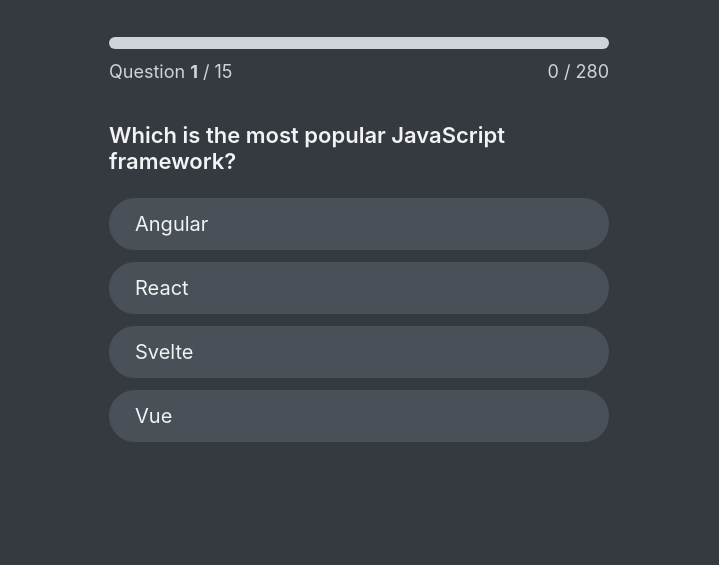
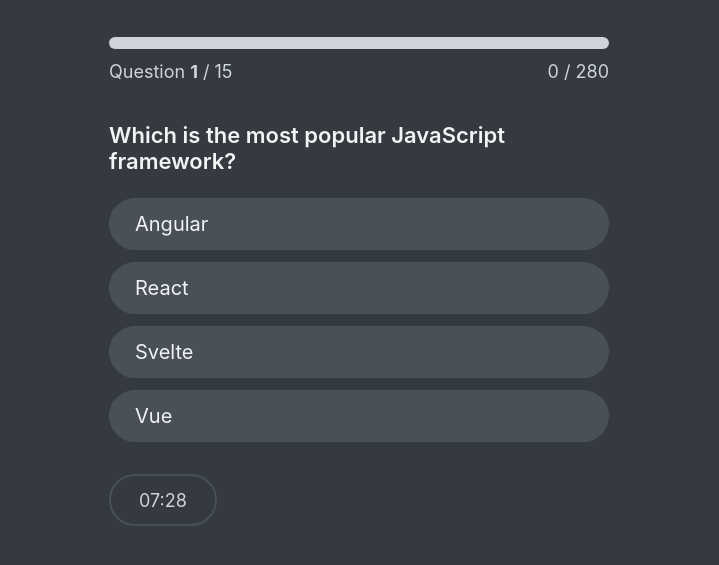
Before and after one commit to aadil-rehman/Quiz-App, a React app: page / in a window 1280 px wide. Both pictures are taken after a click on the button "Let's start". Shown: the part 175-740 px from the top of the page, without its empty margins (281-1000 px from the left). Built offline with nearby package versions, Linux system fonts and the light colour scheme; data requests are answered from the project's data file.

Commit message:
Added timer

```diff
--- a/public/index.html
+++ b/public/index.html
@@ -1,14 +1,12 @@
 <!DOCTYPE html>
 <html lang="en">
+
 <head>
   <meta charset="utf-8" />
   <link rel="icon" href="%PUBLIC_URL%/favicon.ico" />
   <meta name="viewport" content="width=device-width, initial-scale=1" />
   <meta name="theme-color" content="#000000" />
-    <meta
-      name="description"
-      content="Web site created using create-react-app"
-    />
+  <meta name="description" content="Web site created using create-react-app" />
   <link rel="apple-touch-icon" href="%PUBLIC_URL%/logo192.png" />
   <!--
       manifest.json provides metadata used when your web app is installed on a
@@ -24,8 +22,9 @@
       work correctly both with client-side routing and a non-root public URL.
       Learn how to configure a non-root public URL by running `npm run build`.
     -->
-    <title>React App</title>
+  <title>The React Quiz</title>
 </head>
+
 <body>
   <noscript>You need to enable JavaScript to run this app.</noscript>
   <div id="root"></div>
@@ -40,4 +39,5 @@
       To create a production bundle, use `npm run build` or `yarn build`.
     -->
 </body>
+
 </html>
--- a/src/components/App.js
+++ b/src/components/App.js
@@ -8,8 +8,12 @@
 import NextButton from "./NextButton";
 import Progress from "./Progress";
 import FinishScreen from "./FinishScreen";
+import Footer from "./Footer";
+import Timer from "./Timer";
 
 // import DateCounter from "./DateCounter";
+
+const SECS_PER_QUESTION = 30;
 
 const initialState = {
 	questions: [],
@@ -20,6 +24,7 @@
 	answer: null,
 	points: 0,
 	highscore: 0,
+	secondsRemaining: null,
 };
 
 function reducer(state, action) {
@@ -29,7 +34,11 @@
 		case "dataFailed":
 			return { ...state, status: "error" };
 		case "start":
-			return { ...state, status: "active" };
+			return {
+				...state,
+				status: "active",
+				secondsRemaining: state.questions.length * SECS_PER_QUESTION,
+			};
 		case "newAnswer":
 			const currQuestion = state.questions.at(state.index);
 
@@ -52,7 +61,22 @@
 					state.points > state.highscore ? state.points : state.highscore,
 			};
 		case "restart":
-			return { ...state, status: "ready", index: 0, answer: null, points: 0 };
+			return {
+				...state,
+				status: "ready",
+				index: 0,
+				answer: null,
+				points: 0,
+				secondsRemaining: null,
+			};
+		case "timer":
+			return {
+				...state,
+				secondsRemaining: state.secondsRemaining - 1,
+				status: state.secondsRemaining === 0 ? "finished" : state.status,
+				highscore:
+					state.points > state.highscore ? state.points : state.highscore,
+			};
 		default:
 			throw new Error("Action Unknown ");
 	}
@@ -61,7 +85,15 @@
 export default function App() {
 	const [state, dispatch] = useReducer(reducer, initialState);
 
-	const { questions, status, index, answer, points, highscore } = state;
+	const {
+		questions,
+		status,
+		index,
+		answer,
+		points,
+		highscore,
+		secondsRemaining,
+	} = state;
 	const numQuestions = questions.length;
 
 	const maxPossiblePoints = questions.reduce(
@@ -98,12 +130,15 @@
 							answer={answer}
 							dispatch={dispatch}
 						/>
+						<Footer>
+							<Timer dispatch={dispatch} secondsRemaining={secondsRemaining} />
 							<NextButton
 								dispatch={dispatch}
 								answer={answer}
 								index={index}
 								numQuestion={numQuestions}
 							/>
+						</Footer>
 					</>
 				)}
 				{status === "finished" && (
--- /dev/null
+++ b/src/components/Footer.js
@@ -0,0 +1,5 @@
+function Footer({ children }) {
+	return <footer>{children}</footer>;
+}
+
+export default Footer;
--- a/src/components/Questions.js
+++ b/src/components/Questions.js
@@ -1,7 +1,6 @@
 import Options from "./Options";
 
 function Questions({ question, answer, dispatch }) {
-	console.log(question);
 	return (
 		<div>
 			<h4>{question.question}</h4>
--- /dev/null
+++ b/src/components/Timer.js
@@ -0,0 +1,27 @@
+import { useEffect } from "react";
+
+function Timer({ dispatch, secondsRemaining }) {
+	const mins = Math.floor(secondsRemaining / 60);
+	const seconds = secondsRemaining % 60;
+
+	useEffect(
+		function () {
+			const id = setInterval(function () {
+				dispatch({ type: "timer" });
+			}, 1000);
+
+			return () => clearInterval(id);
+		},
+		[dispatch]
+	);
+
+	return (
+		<div className="timer">
+			{mins < 10 && "0"}
+			{mins}:{seconds < 10 && "0"}
+			{seconds}
+		</div>
+	);
+}
+
+export default Timer;
```
Lines whose indentation alone changed are shown as unchanged.
